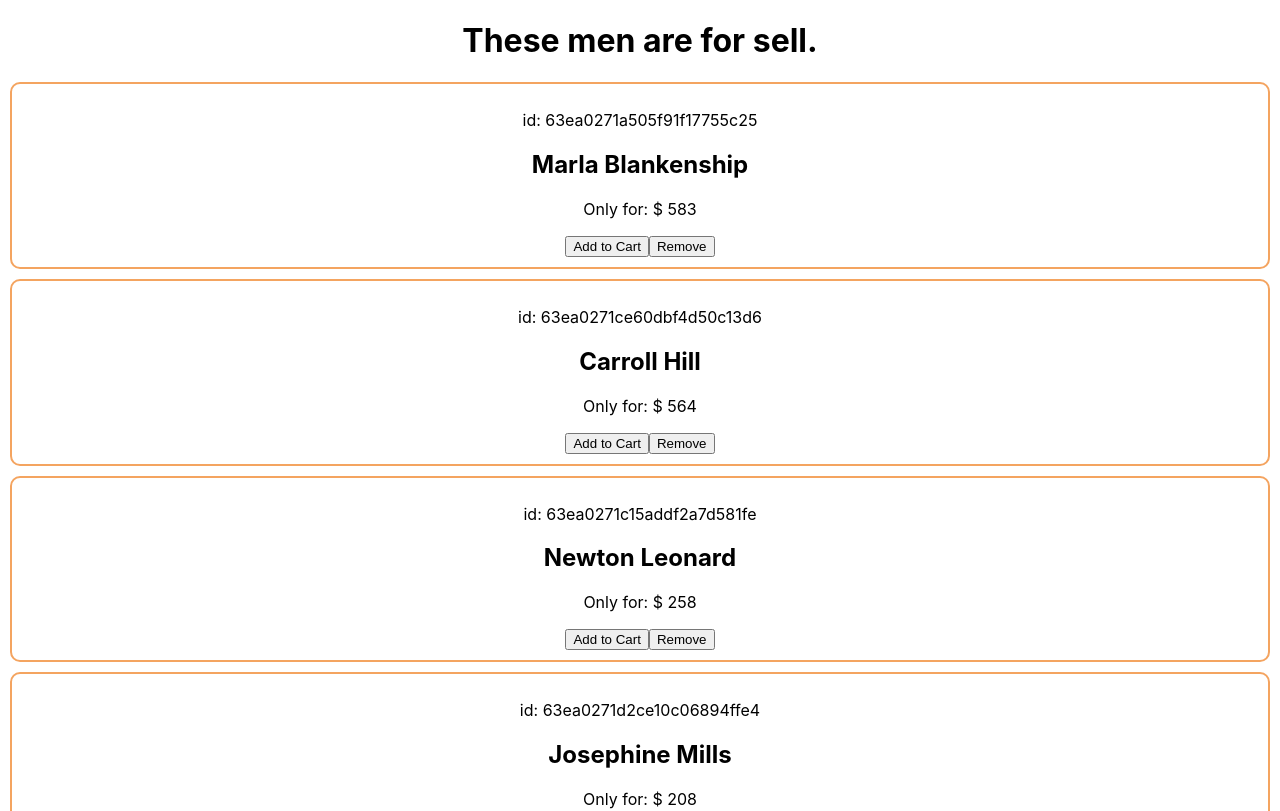
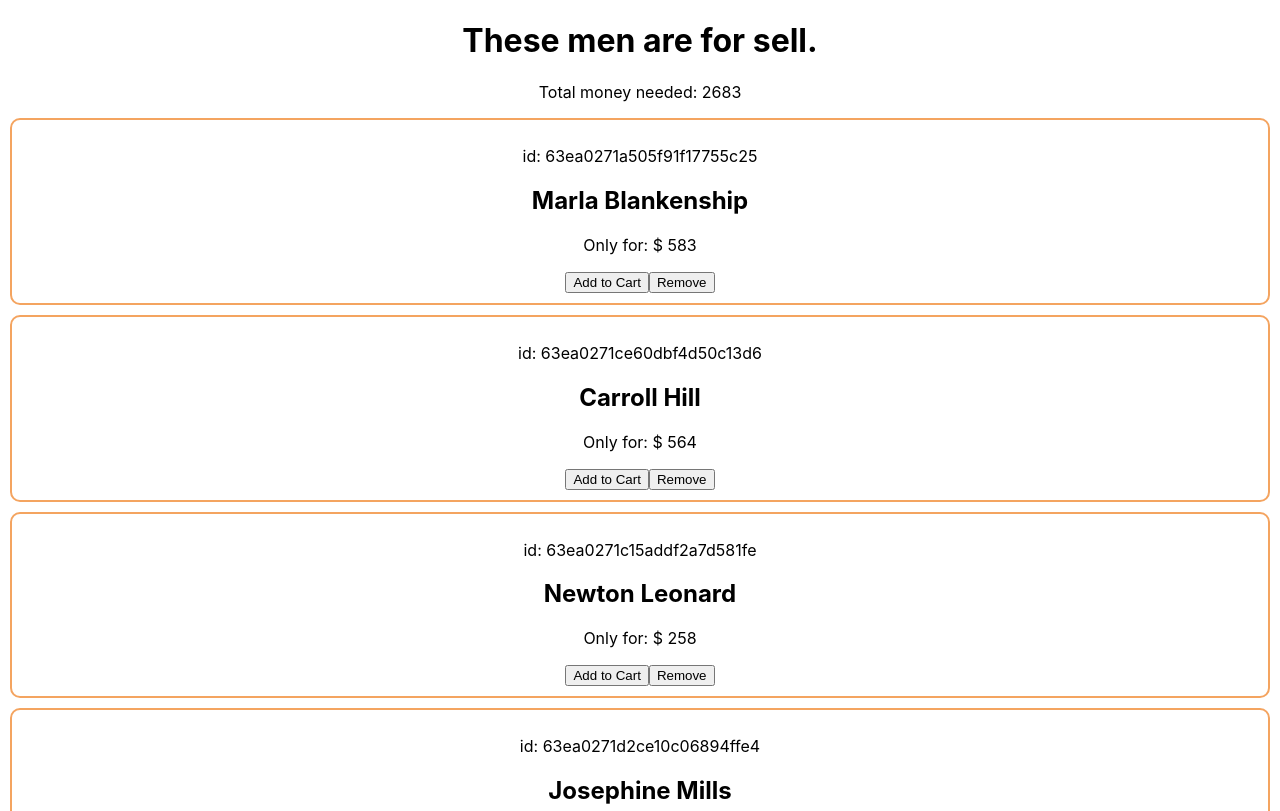
Before and after one commit to sowmik-sec/react-storage-and-handler, a React (Create React App) app: page / in a window 1280 px wide. Shown: the top 811 px of the page. Built offline with nearby package versions, Linux system fonts and the light colour scheme.

Commit message:
product price counted

```diff
--- a/src/components/Cosmetics/Cosmetics.js
+++ b/src/components/Cosmetics/Cosmetics.js
@@ -1,5 +1,5 @@
 import React, { useEffect, useState } from "react";
-import { add } from "../../utilities/calculate";
+import { add, getTotal } from "../../utilities/calculate";
 import Cosmetic from "../Cosmetic/Cosmetic";
 
 const Cosmetics = () => {
@@ -9,9 +9,11 @@
       .then((res) => res.json())
       .then((data) => setCosmetics(data));
   }, []);
+  const total = getTotal(cosmetics);
   return (
     <div>
       <h1>These men are for sell.</h1>
+      <p>Total money needed: {total}</p>
       {cosmetics.map((cosmetic) => (
         <Cosmetic cosmetic={cosmetic} key={cosmetic.id}></Cosmetic>
       ))}
--- a/src/utilities/calculate.js
+++ b/src/utilities/calculate.js
@@ -4,4 +4,25 @@
 
 const subtract = (first, second) => first - second;
 
-export { add, multiply, subtract };
+// const numbers = [20, 24, 235, 65, 98];
+// const sumReducer = (previous, current) => previous + current;
+// const total = numbers.reduce(sumReducer, 0);
+
+// const items = [
+//     {id: 1, name: 'alta', price: 100},
+//     {id: 1, name: 'alta', price: 100},
+//     {id: 1, name: 'alta', price: 100},
+//     {id: 1, name: 'alta', price: 100},
+//     {id: 1, name: 'alta', price: 100}
+// ]
+
+// const itemSumReducer = (previous, current) => previous + current.price;
+// const itemTotal = items.reduce(itemSumReducer, 0);
+
+const getTotalPrice = (products) => {
+  const reducer = (previous, current) => previous + current.price;
+  const total = products.reduce(reducer, 0);
+  return total;
+};
+
+export { add, multiply, subtract, getTotalPrice as getTotal };
```
